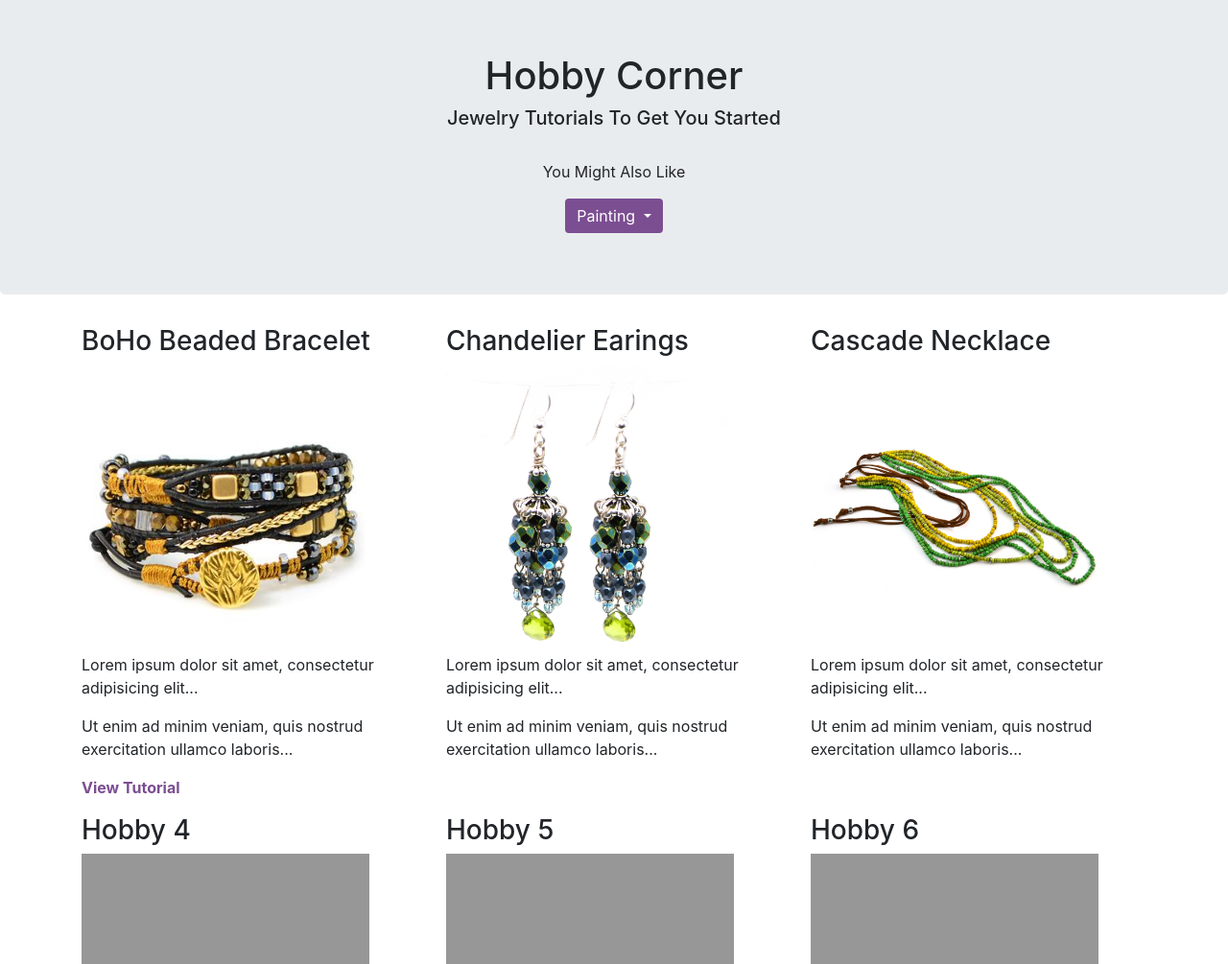
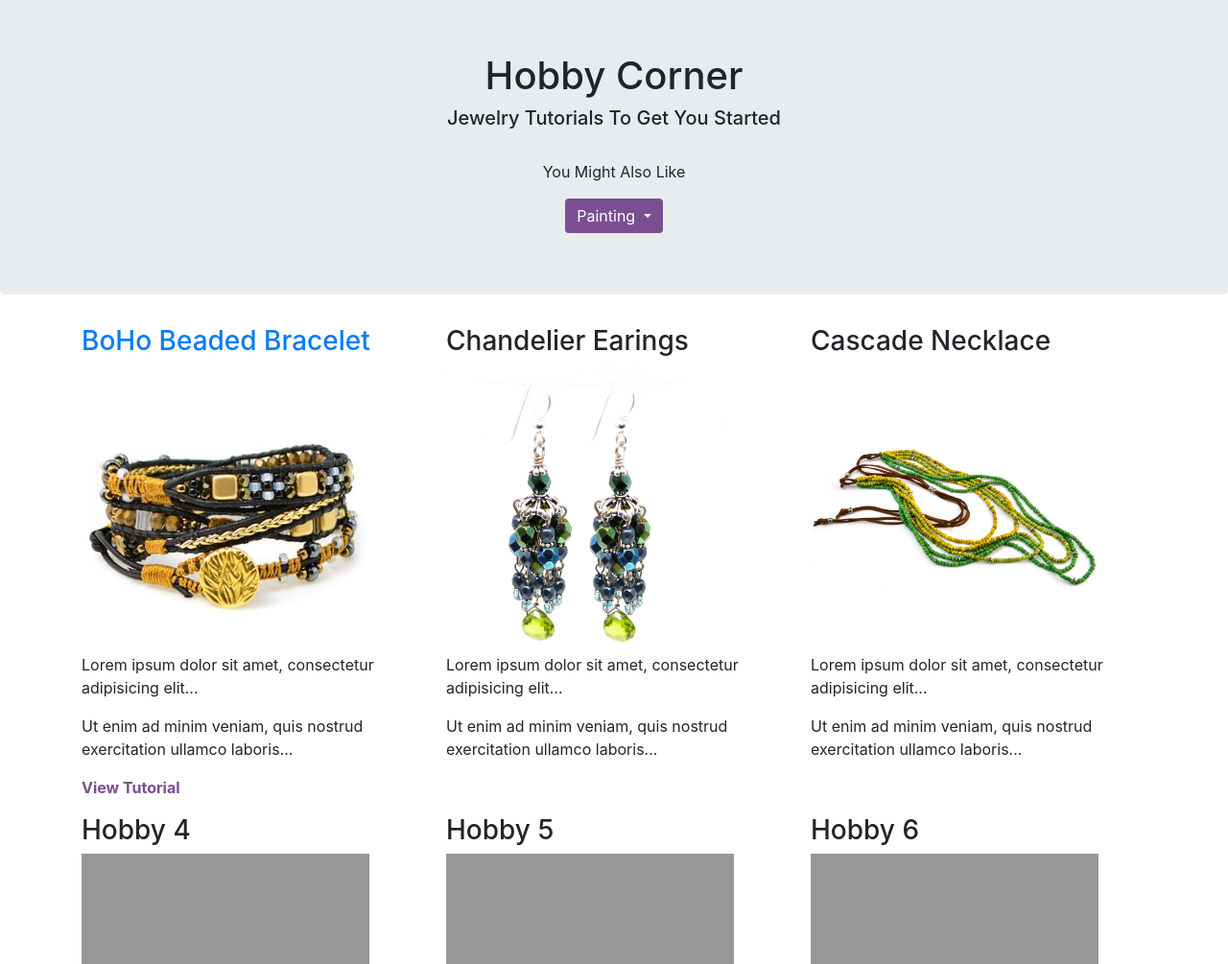
Before and after one commit to AzExpat/CraftStoreHMWRK, a plain HTML site: page index.html in a window 1280 px wide. Shown: the part 95-1100 px from the top of the page at 96% size. Drawn offline with nearby package versions, Linux system fonts and the light colour scheme.

Commit message:
updated link

```diff
--- a/css/style.css
+++ b/css/style.css
@@ -2,7 +2,6 @@
     display: block;
     margin-left: auto;
 }
-
 .navbar {
     overflow: hidden;
     background-color: #333;
@@ -20,7 +19,6 @@
  }
 a.two:link {color: #7b4e91;}
 a.two:visited {color: #408b91;}
-a.two:hover {font-size:150%;}
 a.two.hover {text-decoration: none !important;}
 
 button {
@@ -28,3 +26,5 @@ button {
     color: white !important;
     border-style: none !important;
 }
+a.beads:visited {color: black !important;}
+a.beads:hover {color: orange;}
--- a/index.html
+++ b/index.html
@@ -94,8 +94,9 @@
 
 <div class="container">
   <div class="row">
-    <div class="col-sm-4">
-      <h3>BoHo Beaded Bracelet</h3>
+    <div class="col-sm-4 hobby1">
+      <a class="beads" href="hobby1.html">
+      <h3>BoHo Beaded Bracelet</h3></a>
       <img src="images/ragtime.jpg" style="width: 300px;">
       <p>Lorem ipsum dolor sit amet, consectetur adipisicing elit...</p>
       <p>Ut enim ad minim veniam, quis nostrud exercitation ullamco laboris...</p>
```
